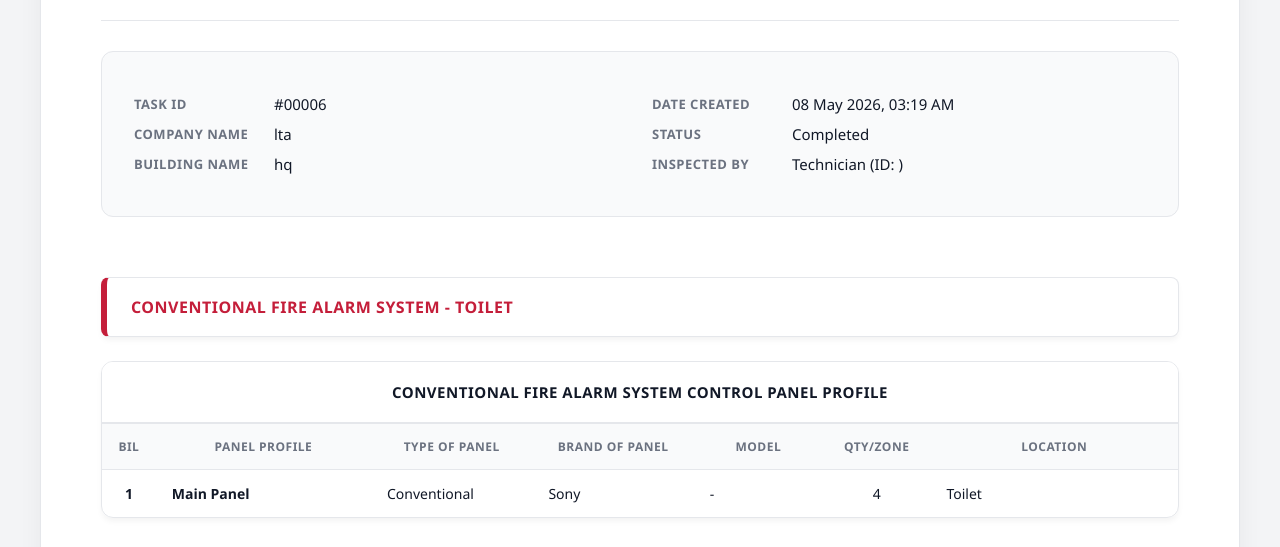
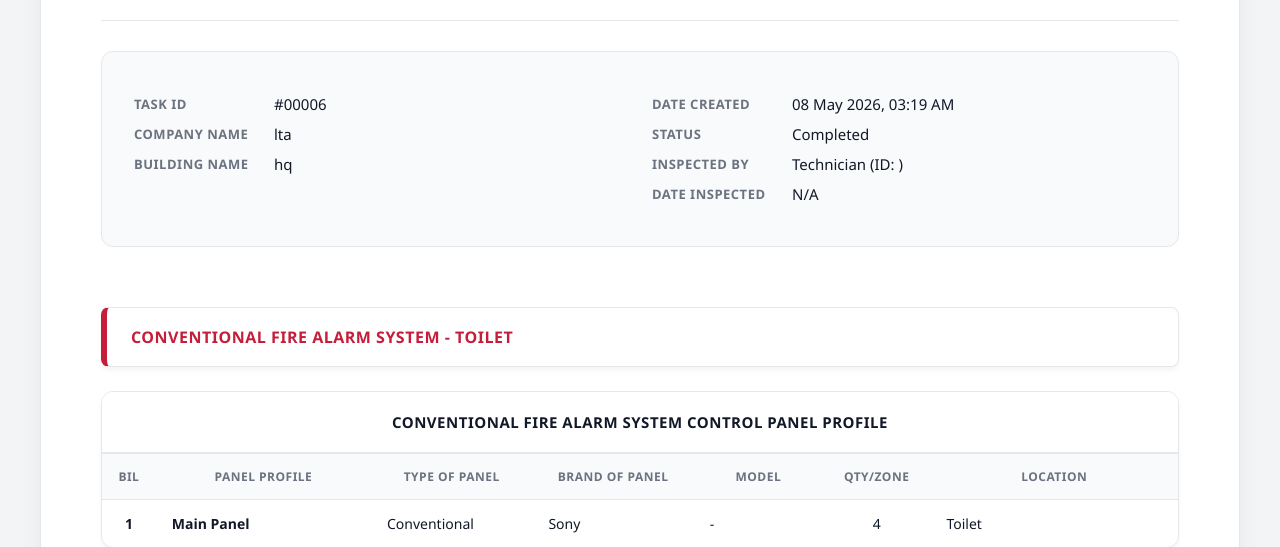
Before and after one commit to ltaserviceit/firechecklist, a PHP site: page /view_report.php?task_id=6 in a window 1280 px wide. Shown: the part 303-850 px from the top of the page. Run offline with PHP 8.4, Linux system fonts and the light colour scheme; the visitor is signed in with stand-in values (Sample User, id 1); data comes from the database, SQL or seed files in the repository; data that the repository does not hold is empty.

Commit message:
add: display underneath

```diff
--- a/view_report.php
+++ b/view_report.php
@@ -266,6 +266,7 @@ function format_remark_with_image($remark_string) {
                 <p><strong>Date Created</strong> <?= date('d M Y, h:i A', strtotime($task['created_at'])) ?></p>
                 <p><strong>Status</strong> <?= htmlspecialchars($task['status']) ?></p>
                 <p><strong>Inspected By</strong> Technician (ID: <?= htmlspecialchars($task['tech_id'] ?? 'Unknown') ?>)</p>
+                <p><strong>Date Inspected</strong><?= !empty($task['inspection_date'])? date('d M Y, h:i A', strtotime($task['inspection_date'])): 'N/A' ?></p>
             </div>
         </div>
 
```
